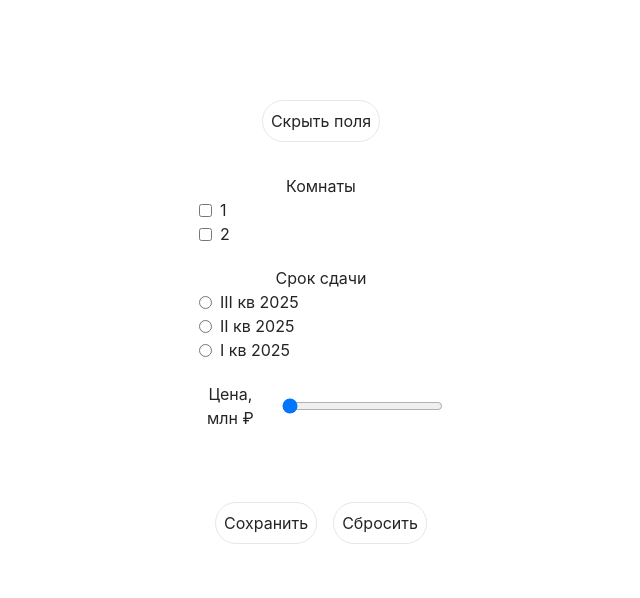
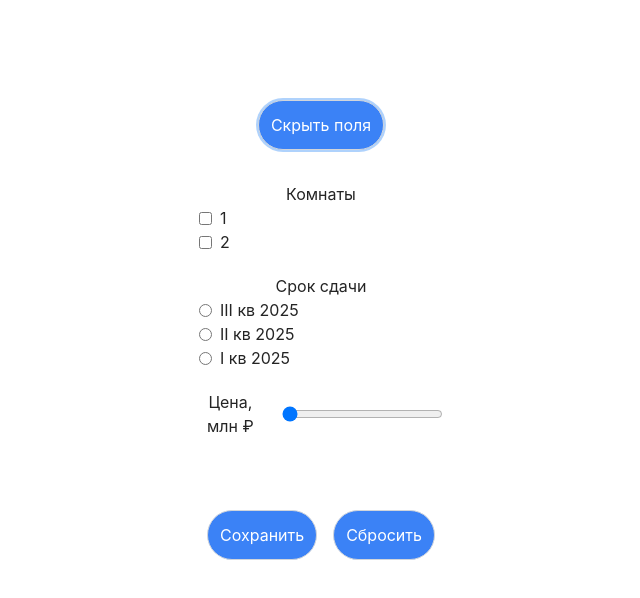
Before and after one commit to k0t1k777/dinamic-form, a React (Vite) app: page / in a window 1280 px wide. Both pictures are taken after a click on the button "Показать поля". Shown: the top 598 px of the page, without its empty margins (319-959 px from the left). Built offline with nearby package versions, Linux system fonts and the light colour scheme.

Commit message:
fix/selects5

```diff
--- a/package.json
+++ b/package.json
@@ -12,6 +12,7 @@
   },
   "dependencies": {
     "@reduxjs/toolkit": "^2.3.0",
+    "clsx": "^2.1.1",
     "react": "^18.3.1",
     "react-dom": "^18.3.1",
     "react-redux": "^9.1.2",
--- a/src/components/Form/Form.tsx
+++ b/src/components/Form/Form.tsx
@@ -1,7 +1,6 @@
-import React, { useEffect } from 'react';
+import React, { useEffect, useState } from 'react';
 import { useAppDispatch, useAppSelector } from '../../store/hooks';
 import { selectForm, setLocalStore, setShowForm } from '../../store/features/slice/formReducer';
-import { initialStateForm } from '../../const';
 import { Button } from '../../ui/Button/Button';
 
 interface Option {
@@ -23,6 +22,7 @@ export interface FormProps {
 }
 
 export const Form: React.FC<FormProps> = ({ form }) => {
+  const [isVisible, setIsVisible] = useState(false);
   const dispatch = useAppDispatch();
   const { localStore, showForm, showSilects } = useAppSelector(selectForm);
 
@@ -41,7 +41,6 @@ export const Form: React.FC<FormProps> = ({ form }) => {
 
   const handleReset = (): void => {
     const resetState: Record<string, string | number | string[]> = {};
-
     form.forEach(field => {
       if (field.type === 'radio') {
         resetState[field.name] = '';
@@ -56,8 +55,13 @@ export const Form: React.FC<FormProps> = ({ form }) => {
   };
 
   useEffect(() => {
-    dispatch(setLocalStore(initialStateForm));
-  }, [dispatch]);
+    if (showForm) {
+      setIsVisible(true);
+    } else {
+      const timer = setTimeout(() => setIsVisible(false), 500);
+      return () => clearTimeout(timer);
+    }
+  }, [showForm]);
 
   return (
     <div>
@@ -68,7 +72,7 @@ export const Form: React.FC<FormProps> = ({ form }) => {
       {showForm && (
         <form
           onSubmit={handleSubmit}
-          className="flex flex-col gap-6">
+          className={`flex flex-col gap-6 items-center transition-opacity duration-500 ${isVisible ? 'opacity-100' : 'opacity-0'}`}>
           <div className="flex flex-col gap-5">
             {form.map((field, index) => {
               let reactField = null;
--- a/src/components/Houses/Houses.tsx
+++ b/src/components/Houses/Houses.tsx
@@ -1,4 +1,4 @@
-import { useCallback, useMemo, useState } from "react";
+import { useCallback, useEffect, useMemo, useState } from "react";
 import { SelectComponent } from "../../ui/SelectComonent/SelectComponent";
 import { Button } from "../../ui/Button/Button";
 import { useAppDispatch, useAppSelector } from "../../store/hooks";
@@ -23,8 +23,9 @@ interface SelectProps {
 export const Houses: React.FC<SelectProps> = ({ data }) => {
   const [selectedItems, setSelectedItems] = useState<Record<string, any>>({});
   const [renderedSelects, setRenderedSelects] = useState<number[]>([0]);
+  const [isVisible, setIsVisible] = useState(false);
+  const { showSilects, showForm } = useAppSelector(selectForm);
   const dispatch = useAppDispatch();
-  const { showSilects, showForm } = useAppSelector(selectForm);
 
   const findSelectedItem = useCallback(
     (items: Item[], level: number, value: number | ''): Item | undefined => {
@@ -112,6 +113,15 @@ export const Houses: React.FC<SelectProps> = ({ data }) => {
     [renderedSelects, data, renderSelects]
   );
 
+  useEffect(() => {
+    if (showSilects) {
+      setIsVisible(true);
+    } else {
+      const timer = setTimeout(() => setIsVisible(false), 500);
+      return () => clearTimeout(timer);
+    }
+  }, [showSilects]);
+
   return (
     <>
       {showForm ? '' : <Button
@@ -120,8 +130,8 @@ export const Houses: React.FC<SelectProps> = ({ data }) => {
       </Button>}
 
       {showSilects && (
-        <form className="flex flex-col items-center"
-          onSubmit={handleSubmit}>
+        <form onSubmit={handleSubmit}
+        className={`flex flex-col items-center transition-opacity duration-500 ${isVisible ? 'opacity-100' : 'opacity-0'}`}>
           <div className="flex gap-5">
             {selects}
           </div>
--- a/src/ui/Button/Button.tsx
+++ b/src/ui/Button/Button.tsx
@@ -1,3 +1,5 @@
+import clsx from "clsx";
+
 interface ButtonProps {
   children: string;
   type?: 'button' | 'submit';
@@ -7,7 +9,9 @@ interface ButtonProps {
 export const Button: React.FC<ButtonProps> = ({ children, type = 'button', onClick }) => {
   return (
     <button type={type} onClick={onClick}
-    className="border border-gray mb-8 p-2 rounded-full transform transition-transform duration-200 ease-in-out hover:scale-110">
+      className={clsx('border border-gray-300 mb-8 p-3 rounded-full transform transition-all duration-300 ease-in-out bg-blue-500 text-white',
+        'hover:bg-blue-600 hover:scale-105 hover:shadow-lg',
+        'focus:outline-none focus:ring-2 focus:ring-blue-400 focus:ring-opacity-50')}>
       {children}</button>
   )
 }
--- a/src/ui/SelectComonent/SelectComponent.tsx
+++ b/src/ui/SelectComonent/SelectComponent.tsx
@@ -1,3 +1,5 @@
+import clsx from "clsx";
+
 interface SelectProps {
   data: any[];
   value: string | number | '';
@@ -12,7 +14,9 @@ export const SelectComponent: React.FC<SelectProps> = ({ title, data, value, onC
       <select
         value={value}
         onChange={onChange}
-        className="w-full border border-solid border-gray border-full p-1 cursor-pointer">
+        className={clsx('w-full border border-gray-300 rounded-lg p-3 text-lg bg-white text-gray-700 cursor-pointer transform transition-all duration-300 ease-in-out',
+        'focus:outline-none focus:ring-2 focus:ring-blue-400 focus:ring-opacity-50',
+        'hover:border-blue-500 hover:shadow-md')}>
         <option value="" className="w-8">{title ? 'Выберите из списка' : title}</option>
         {data.map((item, index) => (
           <option key={index} value={item.value}>
```
Also changed, not shown: 1 other file (tests, documents, lock files or other folders).
